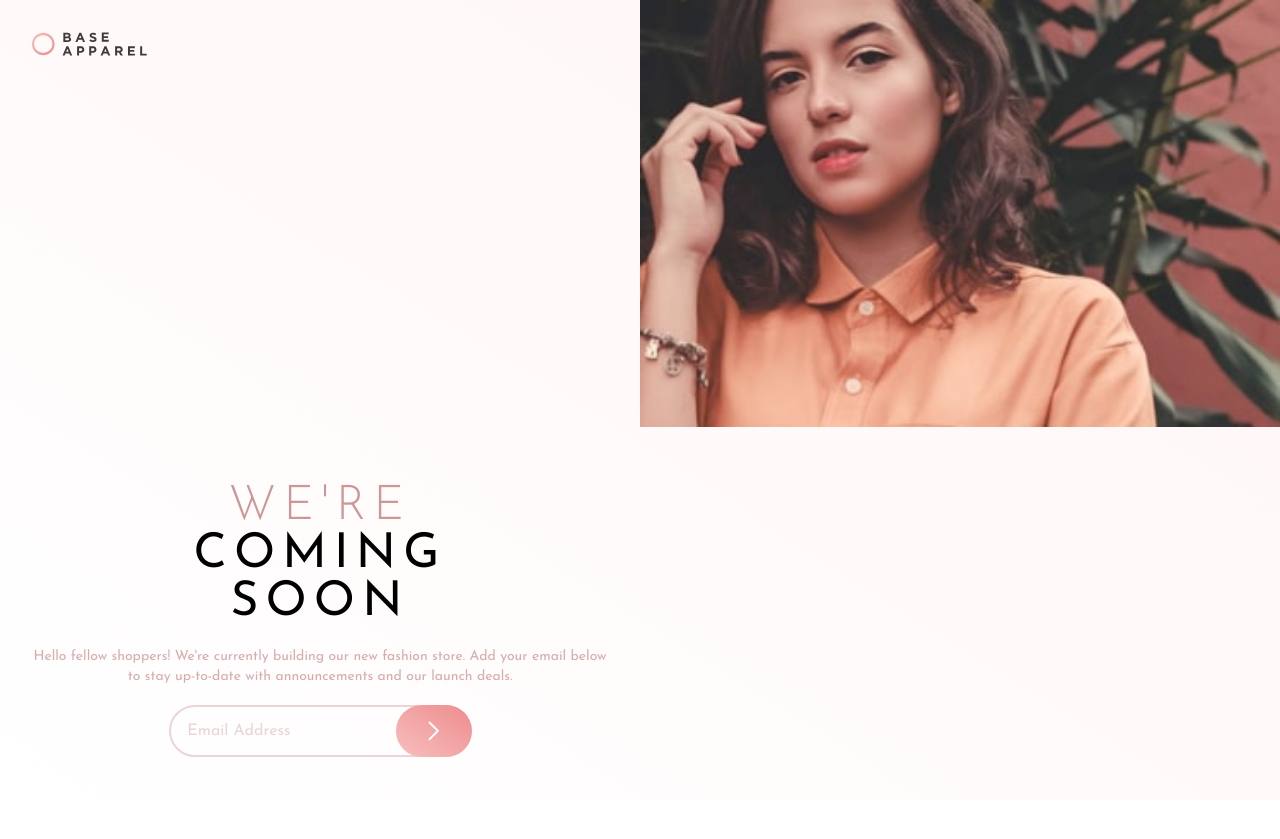
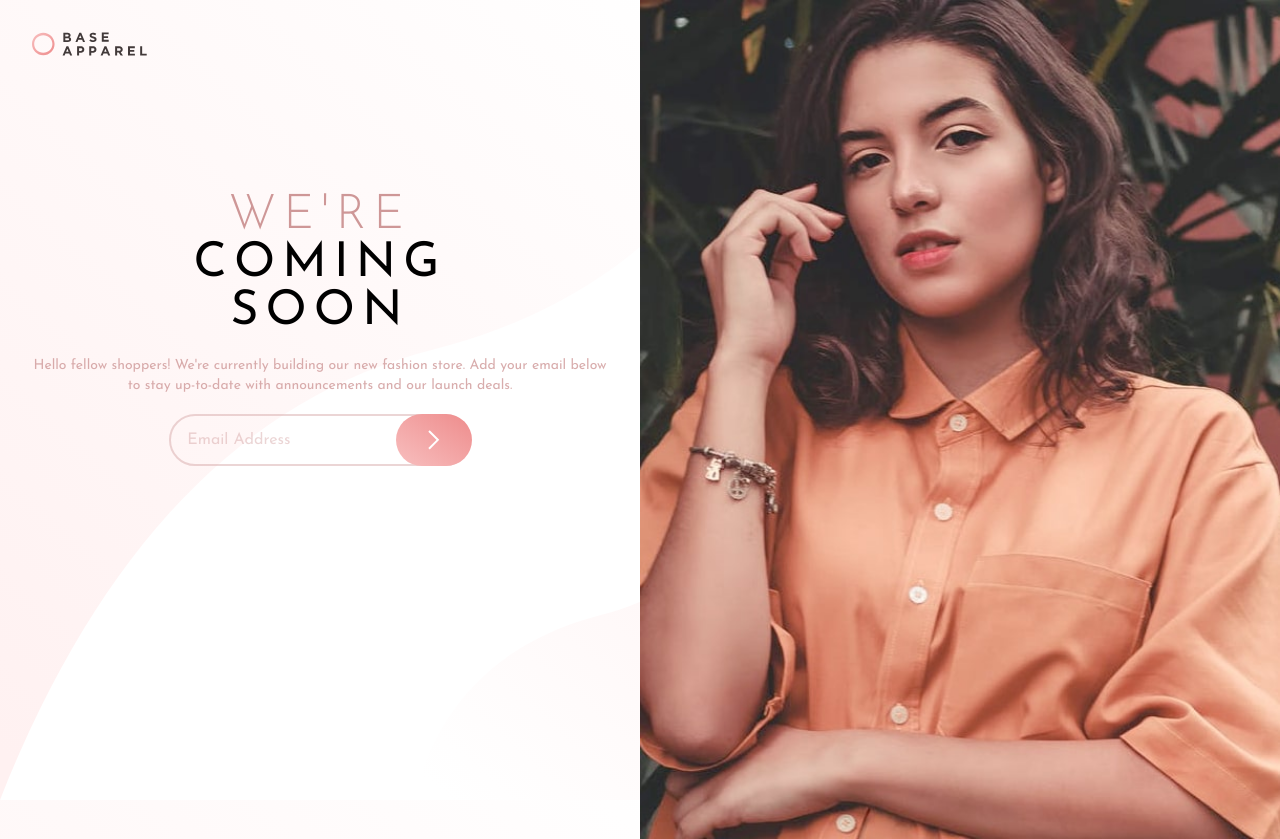
Before and after one commit to antonio-lopez/fm-base-apparel-coming-soon, a website: page index.html in a window 1280 px wide. Before the commit the page ends 800 px from the top, so only its background shows below. Drawn offline with Linux system fonts and the light colour scheme.

Commit message:
reponsive to tablets

```diff
--- a/index.html
+++ b/index.html
@@ -21,18 +21,28 @@
 
     <title>Frontend Mentor | Base Apparel coming soon page</title>
   </head>
-  <!-- <body
-    class="h-screen bg-[url('/images/bg-pattern-desktop.svg')] bg-contain bg-right"
-  > -->
-  <body class="h-screen bg-gradient-to-tr from-bgWhite to-bgPink">
-    <div class="grid-col-1 m-auto grid md:grid-cols-2">
+  <body
+    class="h-screen bg-gradient-to-tr from-bgWhite to-bgPink md:bg-[url('/images/bg-pattern-desktop.svg')]"
+  >
+    <div
+      class="grid-col-1 m-auto grid lg:h-screen lg:grid-cols-2 lg:grid-rows-4"
+    >
       <!-- logo -->
       <div class="p-8">
         <img class="h-6" src="/images/logo.svg" alt="logo" />
       </div>
       <!-- hero -->
-      <div>
-        <img class="w-full" src="/images/hero-mobile.jpg" alt="hero mobile" />
+      <div class="lg:col-start-2 lg:row-start-1 lg:row-end-4">
+        <img
+          class="w-full lg:hidden"
+          src="/images/hero-mobile.jpg"
+          alt="hero mobile"
+        />
+        <img
+          class="hidden w-full lg:block"
+          src="/images/hero-desktop.jpg"
+          alt="hero desktop"
+        />
       </div>
       <!-- text -->
       <div class="flex flex-col items-center justify-center">
```
Also changed, not shown: css/main.css.
